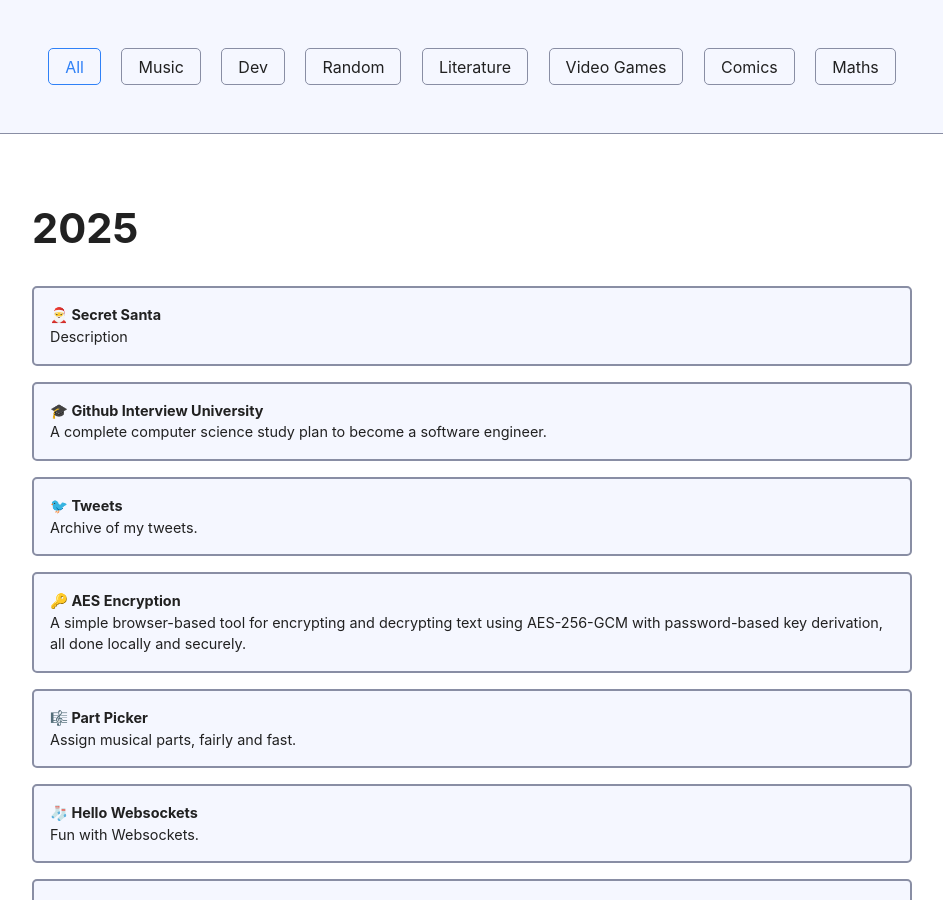
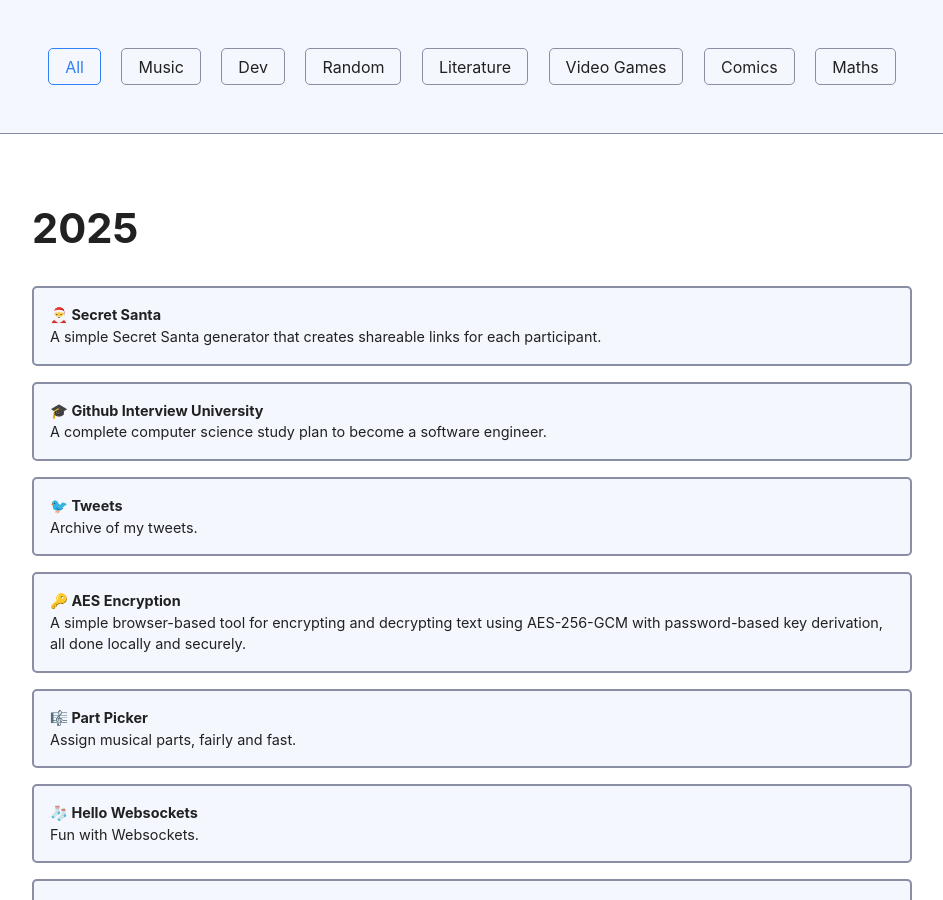
Before and after one commit to x4d3/blog, a Jekyll site: the page built from index.html, in a window 1280 px wide and 900 px high. Shown: the whole window, without its empty margins (168-1111 px from the left). Built offline with Jekyll 4.4.1, drawn with Linux system fonts in a browser that asks for light colours; Markdown is read by kramdown in place of the engine named in the settings; a script that is not in the unit is left out; the list of posts is cut into pages by our own code.

Commit message:
Add Secret Santa

```diff
--- a/_posts/2025-11-03-secret-santa.html
+++ b/_posts/2025-11-03-secret-santa.html
@@ -3,7 +3,7 @@ emoji: 🎅
 layout: post
 title: Secret Santa
 category: Random
-description: Description
+description: A simple Secret Santa generator that creates shareable links for each participant.
 ---
 <script src="{{"/assets/js/lz-string.js" | relative_url }}"></script>
 
```
